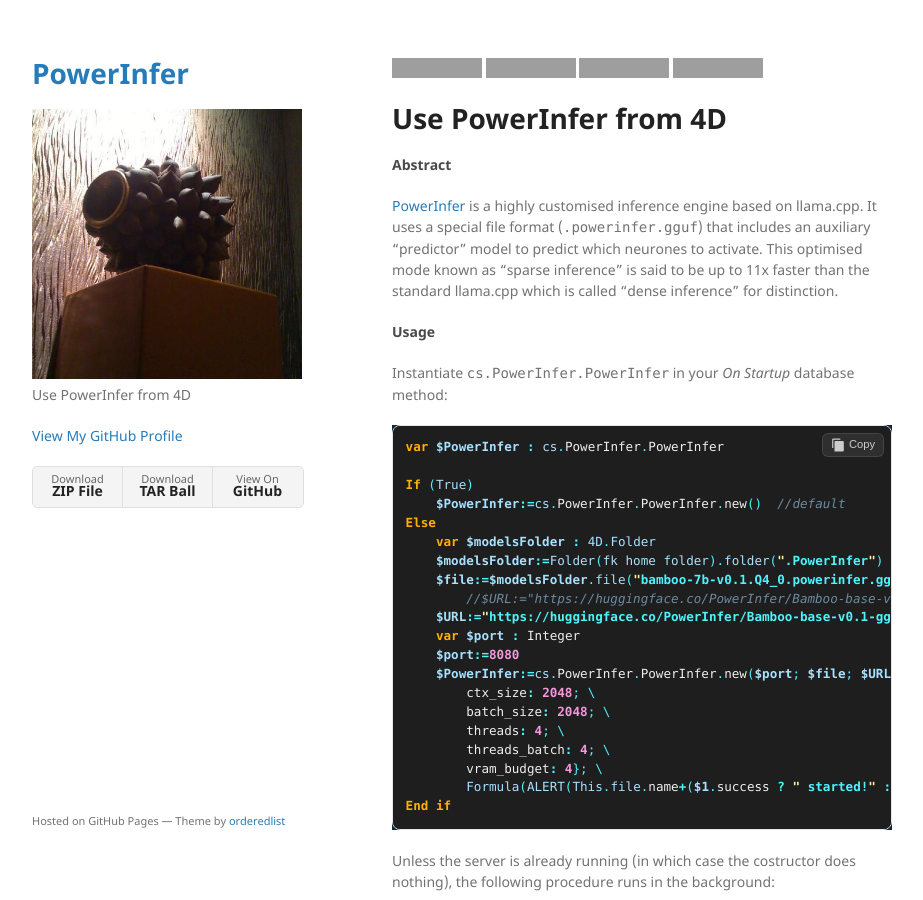
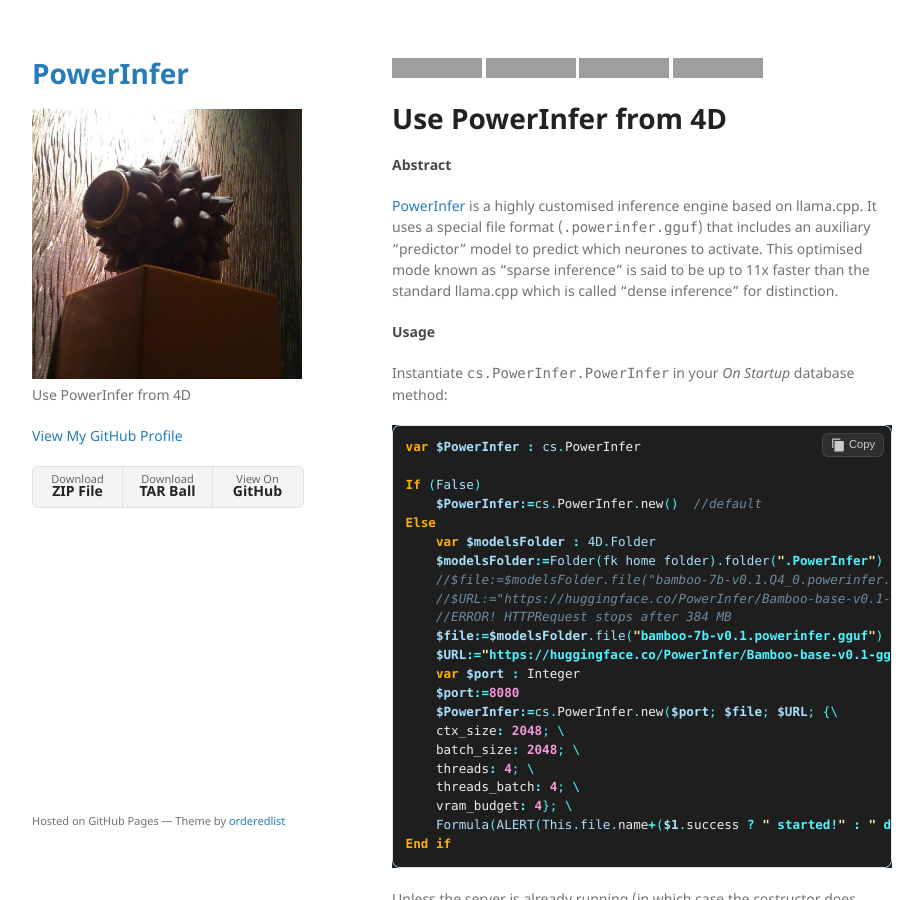
Before and after one commit to miyako/PowerInfer, a Jekyll site: the page built from index.md, in a window 1280 px wide and 900 px high, cut to the strip 0-900 px from the top of the window. Shown: the whole strip, without its empty margins (178-1101 px from the left). Built offline with Jekyll 4.4.1, drawn with Linux system fonts in a browser that asks for light colours; grey boxes are pictures that could not be loaded.

Commit message:
startup code

````diff
--- a/index.md
+++ b/index.md
@@ -18,25 +18,27 @@ layout: default
 Instantiate `cs.PowerInfer.PowerInfer` in your *On Startup* database method:
 
 ```4d
-var $PowerInfer : cs.PowerInfer.PowerInfer
+var $PowerInfer : cs.PowerInfer
 
-If (True)
-    $PowerInfer:=cs.PowerInfer.PowerInfer.new()  //default
+If (False)
+    $PowerInfer:=cs.PowerInfer.new()  //default
 Else
     var $modelsFolder : 4D.Folder
     $modelsFolder:=Folder(fk home folder).folder(".PowerInfer")
-    $file:=$modelsFolder.file("bamboo-7b-v0.1.Q4_0.powerinfer.gguf")
-        //$URL:="https://huggingface.co/PowerInfer/Bamboo-base-v0.1-gguf/resolve/main/bamboo-7b-v0.1.Q4_0.powerinfer.gguf?download=true"
+    //$file:=$modelsFolder.file("bamboo-7b-v0.1.Q4_0.powerinfer.gguf")
+    //$URL:="https://huggingface.co/PowerInfer/Bamboo-base-v0.1-gguf/resolve/main/bamboo-7b-v0.1.Q4_0.powerinfer.gguf"
+    //ERROR! HTTPRequest stops after 384 MB
+    $file:=$modelsFolder.file("bamboo-7b-v0.1.powerinfer.gguf")
     $URL:="https://huggingface.co/PowerInfer/Bamboo-base-v0.1-gguf/resolve/main/bamboo-7b-v0.1.powerinfer.gguf"
     var $port : Integer
     $port:=8080
-    $PowerInfer:=cs.PowerInfer.PowerInfer.new($port; $file; $URL; {\
-        ctx_size: 2048; \
-        batch_size: 2048; \
-        threads: 4; \
-        threads_batch: 4; \
-        vram_budget: 4}; \
-        Formula(ALERT(This.file.name+($1.success ? " started!" : " did not start..."))))
+    $PowerInfer:=cs.PowerInfer.new($port; $file; $URL; {\
+    ctx_size: 2048; \
+    batch_size: 2048; \
+    threads: 4; \
+    threads_batch: 4; \
+    vram_budget: 4}; \
+    Formula(ALERT(This.file.name+($1.success ? " started!" : " did not start..."))))
 End if
 ```
 
````
Also changed, not shown: 3 other files.
